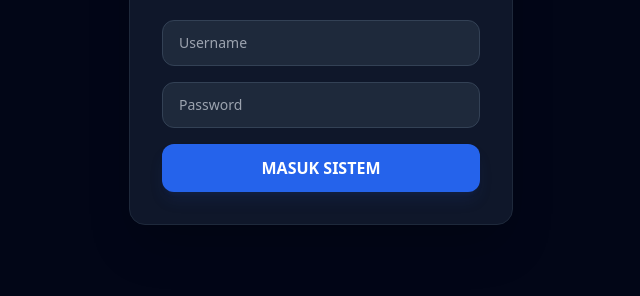
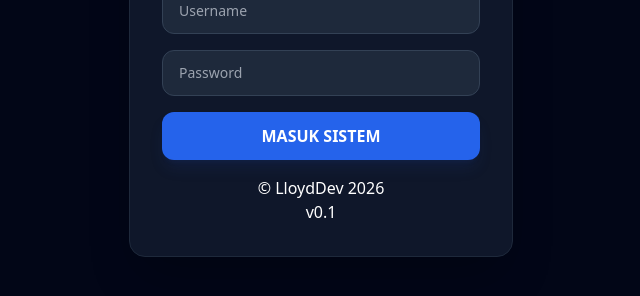
Before and after one commit to lloyd-devv/neopos-server, a website: page public/index.html in a window 1280 px wide. Shown: the part 374-670 px from the top of the page, without its empty margins (319-959 px from the left). Drawn offline with nearby package versions, Linux system fonts and the light colour scheme; some packages are replaced by stand-ins of ours; a script that the page names is missing.

```diff
--- a/public/index.html
+++ b/public/index.html
@@ -3,7 +3,7 @@
 <head>
     <meta charset="UTF-8">
     <meta name="viewport" content="width=device-width, initial-scale=1.0, maximum-scale=1.0, user-scalable=no">
-    <title>LloydDev Cashier</title>
+    <title>NeoPOS v0.1</title>
     <script src="https://cdn.tailwindcss.com"></script>
     <link rel="stylesheet" href="https://cdnjs.cloudflare.com/ajax/libs/font-awesome/6.4.0/css/all.min.css">
     <script src="https://cdn.jsdelivr.net/npm/chart.js"></script>
@@ -29,6 +29,7 @@
                 <input type="text" id="username" placeholder="Username" class="w-full bg-slate-800 border border-slate-700 rounded-xl px-4 py-3 text-sm focus:outline-none focus:border-blue-500 transition" autocomplete="off">
                 <input type="password" id="password" placeholder="Password" class="w-full bg-slate-800 border border-slate-700 rounded-xl px-4 py-3 text-sm focus:outline-none focus:border-blue-500 transition">
                 <button class="w-full bg-blue-600 hover:bg-blue-500 text-white font-bold py-3 rounded-xl transition shadow-lg shadow-blue-900/20 active:scale-95">MASUK SISTEM</button>
+                <p>&copy; LloydDev 2026<br>v0.1</p>
             </form>
         </div>
     </div>
```
